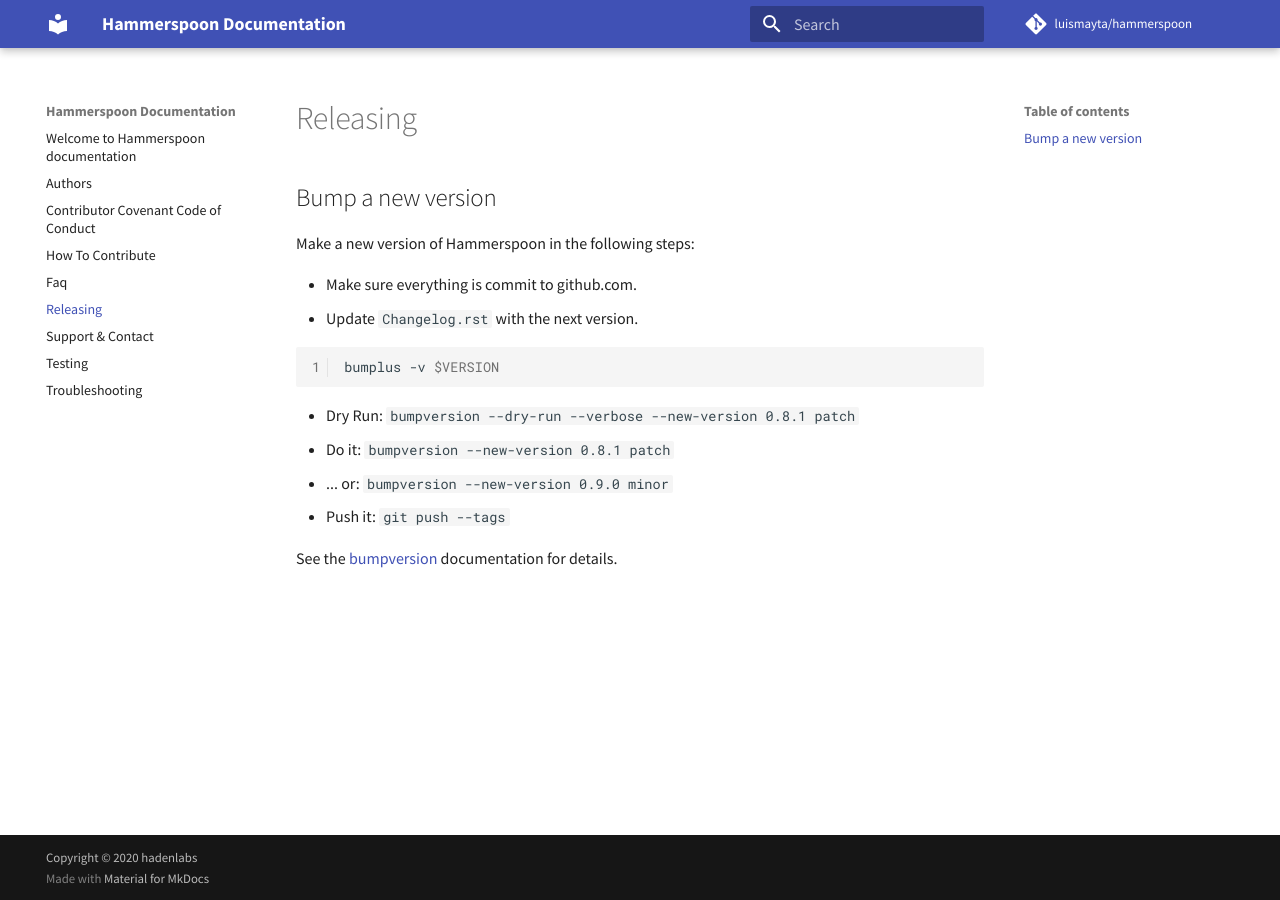
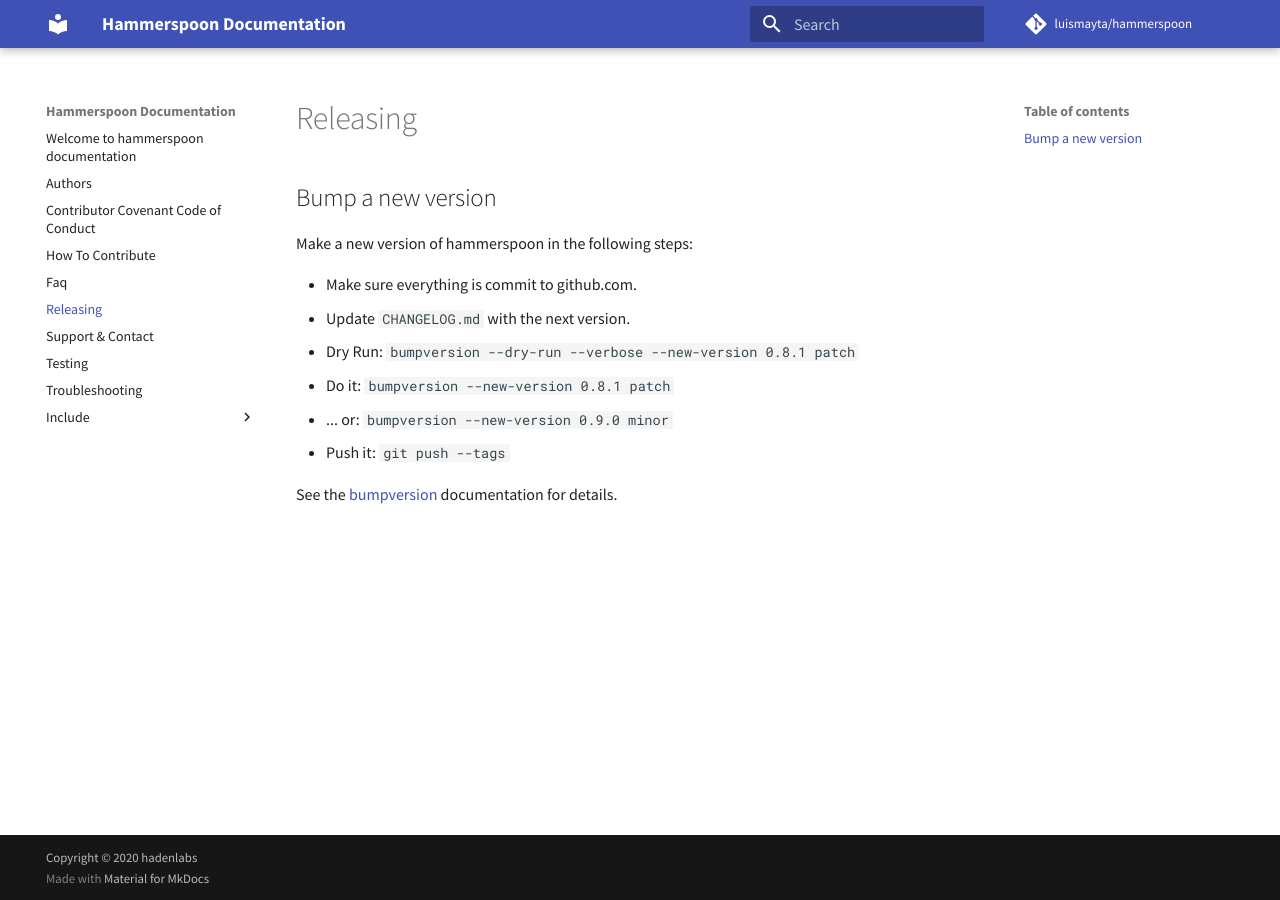
Before and after one commit to luismayta/hammerspoon, an MkDocs documentation site: the page built from docs/releasing.md, in a window 1280 px wide. Built offline with MkDocs 1.6.1 and Material for MkDocs 9.7.7, drawn with Linux system fonts in a browser that asks for light colours; comment, search, counter and statistics services are not loaded.

````diff
--- a/docs/releasing.md
+++ b/docs/releasing.md
@@ -2,14 +2,10 @@
 
 ## Bump a new version
 
-Make a new version of Hammerspoon in the following steps:
+Make a new version of hammerspoon in the following steps:
 
 - Make sure everything is commit to github.com.
-- Update `Changelog.rst` with the next version.
-
-```{.sh}
-bumplus -v $VERSION
-```
+- Update `CHANGELOG.md` with the next version.
 
 - Dry Run: `bumpversion --dry-run --verbose --new-version 0.8.1 patch`
 - Do it: `bumpversion --new-version 0.8.1 patch`
````
Also changed, not shown: docs/contributing.md (+1 -5 lines), docs/include/installation/curl.md (added, +3 -0 lines), docs/include/installation/wget.md (added, +3 -0 lines), docs/index.md (+1 -1 lines), 3 other files.
